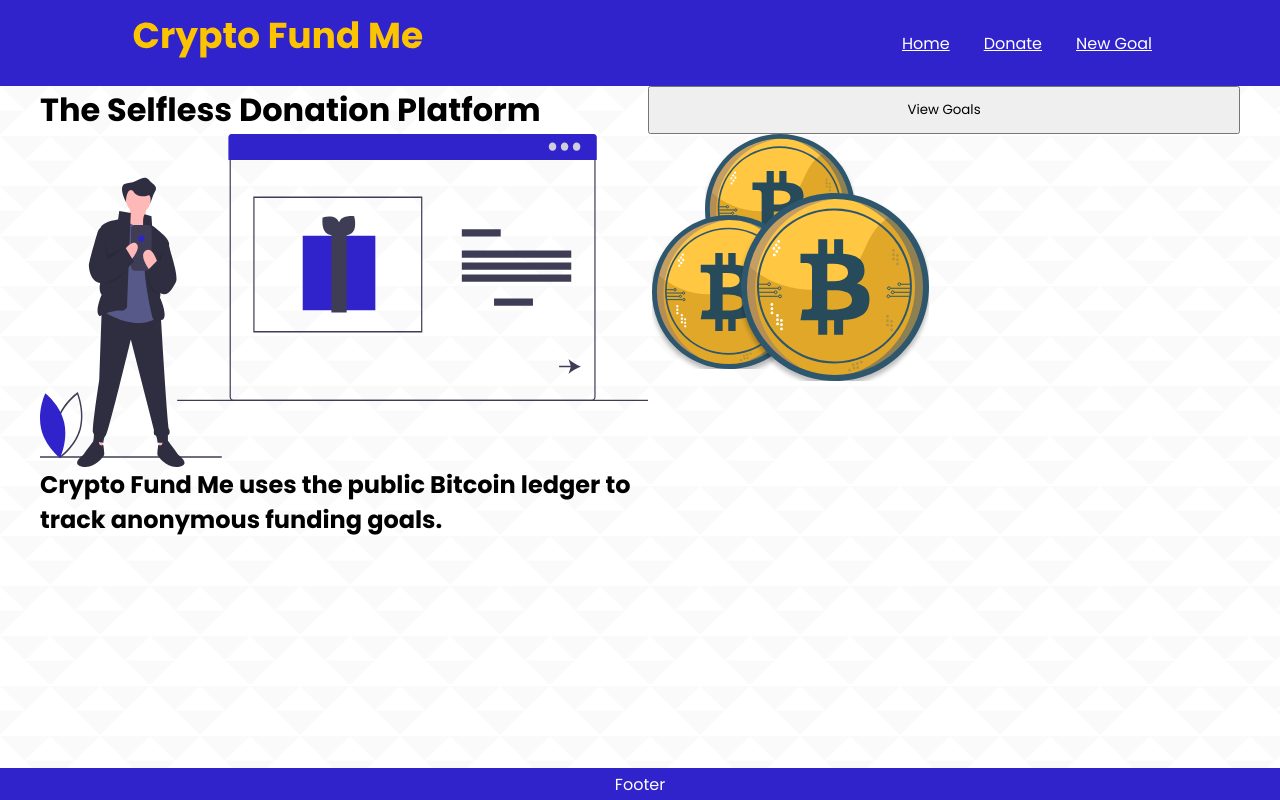
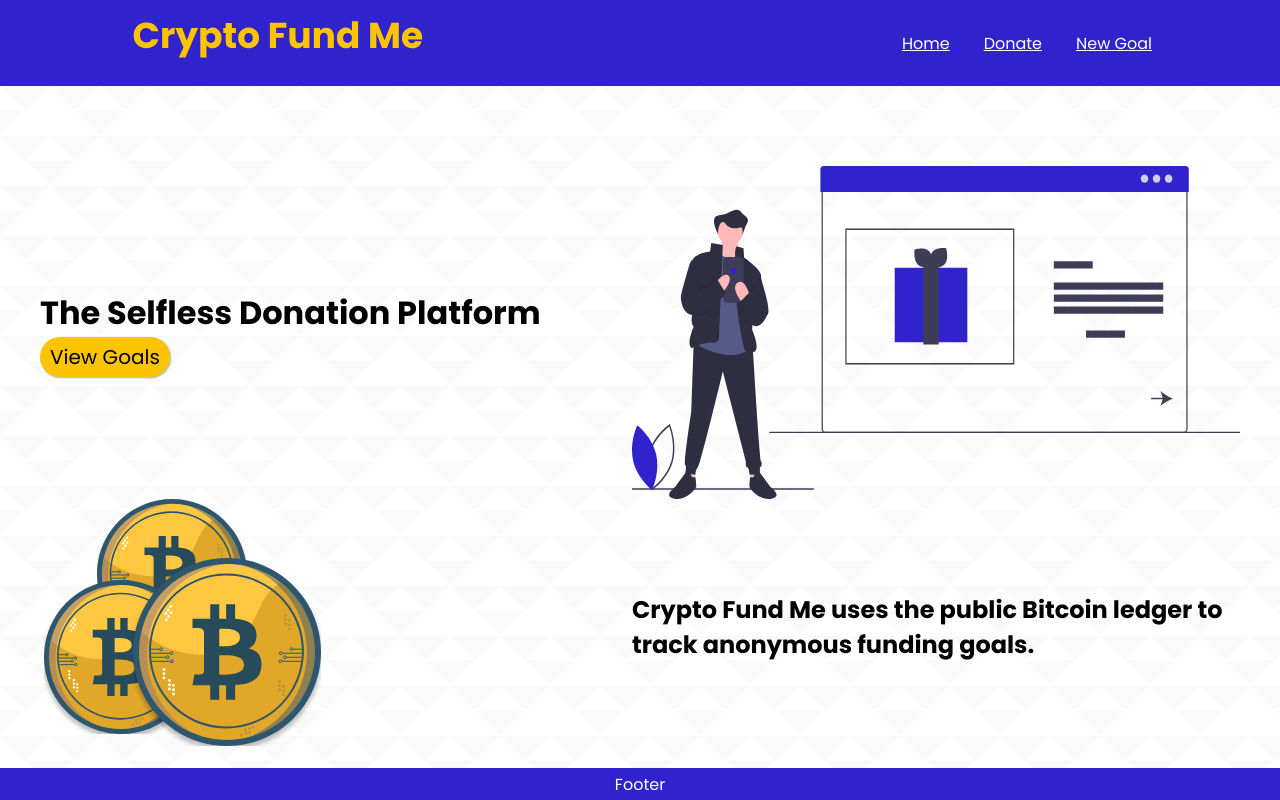
Before and after one commit to evanbuschor/crypto-fund-me-web, a React (Create React App) app: page / in a window 1280 px wide. Built offline with nearby package versions, Linux system fonts and the light colour scheme.

Commit message:
update donate page with basic io

```diff
--- a/src/Components/Donate.js
+++ b/src/Components/Donate.js
@@ -1,12 +1,41 @@
-import React from 'react'
+import React, { useEffect, useState } from "react";
+import GoalCard from "./GoalCard";
+
+const goalData = [
+    {
+        id: 4783297438291047,
+        title: "New graphics card",
+        addr: "15uow3CrKLc7zzExzVRHn7GtZJaDqgKxz9",
+        desc:
+            "my current graphics card died and I'm looking for a replacement.",
+        amount: 0.02,
+        startDate: Date.now(),
+    },
+    {
+        id: 4783297438291047,
+        title: "Need new tires",
+        addr: "15uow3CrKLc7zzExzVRHn7GtZJaDqgKxz9",
+        desc:
+            "I'm about to go visit my family that lives 5 states way. My tires are in very poor condition and I'm worried they won't make the trip.",
+        amount: 0.04,
+        startDate: Date.now(),
+    },
+];
 
 const Donate = () => {
+    const [goals, setGoals] = useState([]);
+
+    useEffect(() => {
+        setGoals(goalData);
+    }, []);
+
     return (
         <div>
-            donate page
+            {goals.map((goal) => {
+                return <GoalCard {...goal}></GoalCard>;
+            })}
+        </div>
+    );
+};
 
-        </div>
-    )
-}
-
-export default Donate
+export default Donate;
--- /dev/null
+++ b/src/Components/GoalCard.js
@@ -0,0 +1,7 @@
+import React from "react";
+
+const GoalCard = (props) => {
+    return <div>{props.title}</div>;
+};
+
+export default GoalCard;
--- a/src/Components/Home.js
+++ b/src/Components/Home.js
@@ -10,17 +10,29 @@ const Home = () => {
     }
     return (
         <div className="home">
-            <h1 className="hero__text">The Selfless Donation Platform</h1>
-            <button className="hero__button" onClick={handleClick}>
-                View Goals
-            </button>
-            <img src={heroSVG} alt="hero banner transaction"></img>
+            <div className="hero__slogan">
+                <h1 className="hero__text">The Selfless Donation Platform</h1>
+                <button className="hero__button" onClick={handleClick}>
+                    View Goals
+                </button>
+            </div>
+            <img
+                className="hero__image"
+                src={heroSVG}
+                alt="hero banner transaction"
+            ></img>
 
-            <img src={cryptoSVG} alt="crypto token"></img>
-            <h2>
-                Crypto Fund Me uses the public Bitcoin ledger to track anonymous
-                funding goals.{" "}
-            </h2>
+            <img
+                className="under-hero__image"
+                src={cryptoSVG}
+                alt="crypto token"
+            ></img>
+            <div className="under-hero__slogan">
+                <h2 className="under-hero__text">
+                    Crypto Fund Me uses the public Bitcoin ledger to track
+                    anonymous funding goals.{" "}
+                </h2>
+            </div>
         </div>
     );
 };
--- a/src/app.css
+++ b/src/app.css
@@ -12,6 +12,7 @@
 :root {
     --color-primary: #3023cc;
     --color-secondary: #fcc400;
+    --color-secondary-hover: #ffd231;
     --color-secondary-text: black;
     --color-primary-text: white;
 }
@@ -73,9 +74,44 @@ body {
 .home {
     display: grid;
     grid-template-columns: 1fr 1fr;
+    margin-top: 80px;
 }
 
-.home__text {
+.hero__slogan {
+    display: flex;
+    flex-direction: column;
+    justify-content: center;
+}
+
+.hero__button {
+    border: none;
+    width: fit-content;
+    font-size: 20px;
+    background-color: var(--color-secondary);
+    border-radius: 90px;
+    padding-top: 5px;
+    padding-bottom: 5px;
+    padding-left: 10px;
+    padding-right: 10px;
+    box-shadow: 1px 1px 2px rgba(0, 0, 0, 0.3);
+}
+
+.hero__button:hover {
+    background-color: var(--color-secondary-hover);
+    transform: scale(1.05);
+    cursor: pointer;
+}
+
+.hero__button:active {
+    transform: scale(0.95);
+}
+
+.under-hero__slogan {
+    display: flex;
+    flex-direction: column;
+    justify-content: center;
+}
+.under-hero__text {
 }
 
 .footer {
```
